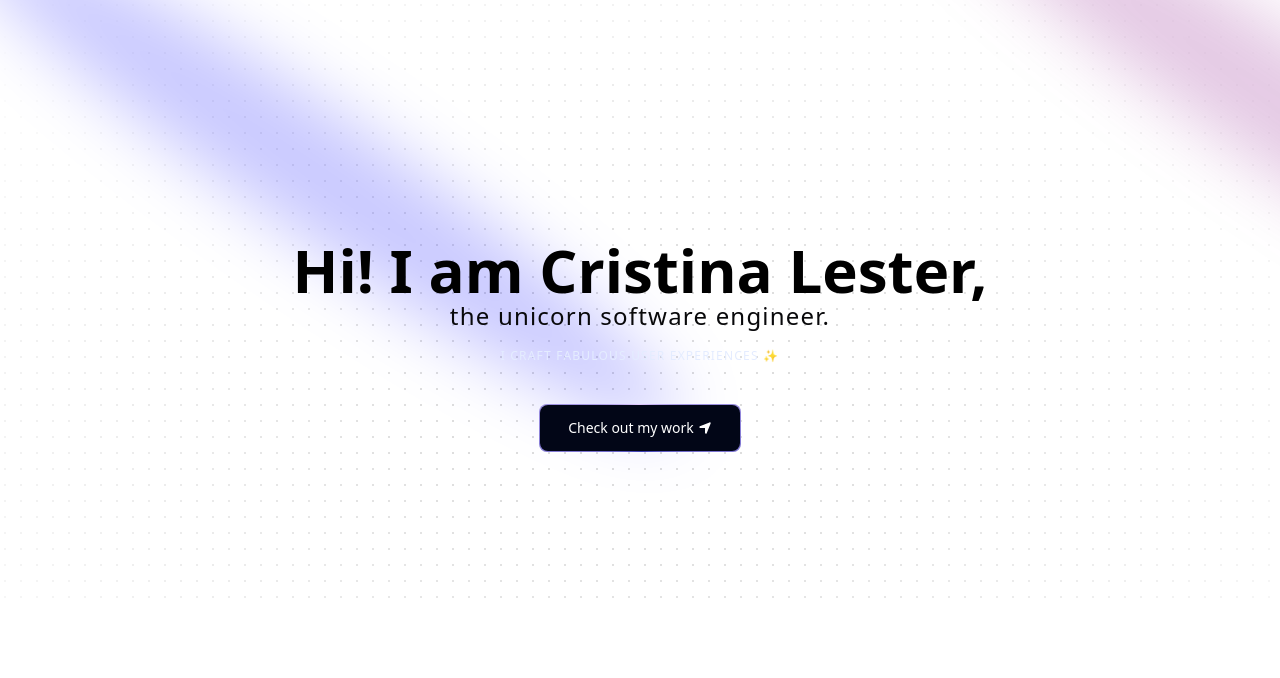
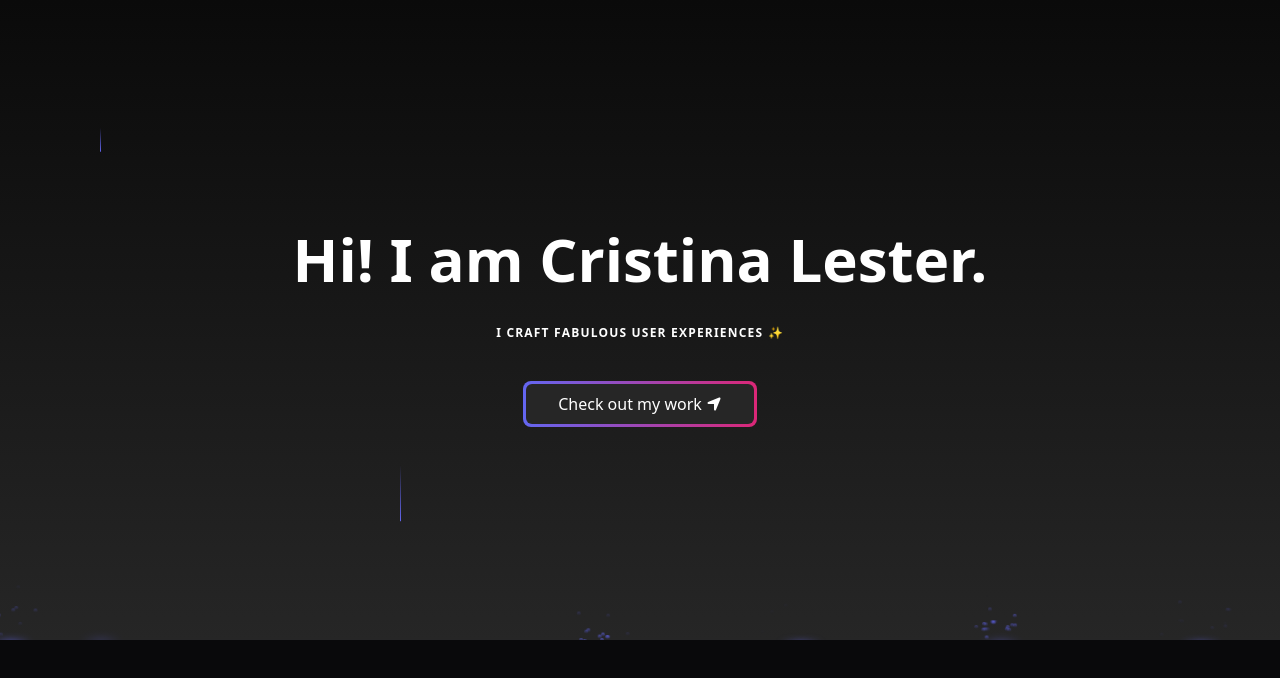
Before and after one commit to MichiyoYo/next-portfolio, a Next.js app: page / in a window 1280 px wide. Shown: the top 678 px of the page. Built offline with nearby package versions, Linux system fonts and the light colour scheme.

Commit message:
changed background

```diff
--- a/app/layout.tsx
+++ b/app/layout.tsx
@@ -30,7 +30,7 @@ export default function RootLayout({
       >
         <ThemeProvider
           attribute='class'
-          defaultTheme='system'
+          defaultTheme='dark'
           enableSystem
           disableTransitionOnChange
         >
--- a/app/page.tsx
+++ b/app/page.tsx
@@ -1,8 +1,11 @@
+import { NAV_ITEMS } from '@/components/constants';
 import { Hero } from '@/components/Hero';
+import { FloatingNav } from '@/components/ui/FloatingNav';
 
 export default function Home() {
   return (
-    <main className='relative bg-black-100 flex justify-center items-center flex-col overflow-hidden mx-auto sm:px-10 px-5'>
+    <main className='relative bg-black-100 flex justify-center items-center flex-col overflow-hidden mx-auto '>
+      <FloatingNav navItems={NAV_ITEMS} />
       <Hero />
     </main>
   );
--- a/components/Hero.tsx
+++ b/components/Hero.tsx
@@ -1,47 +1,32 @@
 import { FaLocationArrow } from 'react-icons/fa6';
 
-// import MagicButton from './MagicButton';
-import { Spotlight } from './ui/Spotlight';
 import { TextGenerateEffect } from './ui/TextGenerateEffect';
-import { DotBackground } from './ui/DotBackground';
 import { MagicButton } from './ui/MagicButton';
+import { BackgroundBeamsWithCollision } from './ui/ExplodingBeams';
 
 export const Hero = () => {
   return (
-    <div className='pb-20 pt-36'>
-      <div>
-        <Spotlight
-          className='-top-40 -left-10 md:-left-32 md:-top-20 h-screen'
-          fill='white'
-        />
-        <Spotlight
-          className='h-[80vh] w-[50vw] top-10 left-full'
-          fill='purple'
-        />
-        <Spotlight className='left-80 top-28 h-[80vh] w-[50vw]' fill='blue' />
-      </div>
-
-      <DotBackground />
-
-      <div className='flex justify-center relative my-20 z-10'>
+    <BackgroundBeamsWithCollision>
+      <div className='flex justify-center relative z-10'>
         <div className='max-w-[89vw] md:max-w-2xl lg:max-w-[60vw] flex flex-col items-center justify-center'>
           <h1>
             <TextGenerateEffect
-              words='Hi! I am Cristina Lester,'
+              words='Hi! I am Cristina Lester.'
               className='text-center text-[40px] md:text-5xl lg:text-6xl'
             />
-            <span className='block text-center md:tracking-wider mb-4 text-sm md:text-lg lg:text-2xl'>
-              the unicorn software engineer.
-            </span>
           </h1>
-          <h2 className='mb-10 uppercase tracking-widest text-xs text-center text-blue-100 max-w-80'>
-            I craft fabulous user experiences ✨
+          <h2 className='my-5'>
+            <TextGenerateEffect
+              words=' I craft fabulous user experiences ✨'
+              className=' uppercase tracking-widest text-xs text-center text-blue-100 max-w-80'
+              duration={3}
+            />
           </h2>
-          <a href='#about'>
+          <a href='#about' className='block mt-5'>
             <MagicButton title='Check out my work' icon={<FaLocationArrow />} />
           </a>
         </div>
       </div>
-    </div>
+    </BackgroundBeamsWithCollision>
   );
 };
--- /dev/null
+++ b/components/constants.ts
@@ -0,0 +1,18 @@
+export const NAV_ITEMS = [
+  {
+    name: 'Home',
+    link: '/',
+  },
+  {
+    name: 'About',
+    link: '/about',
+  },
+  {
+    name: 'Projects',
+    link: '/projects',
+  },
+  {
+    name: 'Contact',
+    link: '/contact',
+  },
+];
--- /dev/null
+++ b/components/ui/ExplodingBeams.tsx
@@ -0,0 +1,259 @@
+'use client';
+import { cn } from '@/lib/utils';
+import { motion, AnimatePresence } from 'framer-motion';
+import React, { useRef, useState, useEffect } from 'react';
+
+export const BackgroundBeamsWithCollision = ({
+  children,
+  className,
+}: {
+  children: React.ReactNode;
+  className?: string;
+}) => {
+  const containerRef = useRef<HTMLDivElement>(null);
+  const parentRef = useRef<HTMLDivElement>(null);
+
+  const beams = [
+    {
+      initialX: 10,
+      translateX: 10,
+      duration: 7,
+      repeatDelay: 3,
+      delay: 2,
+    },
+    {
+      initialX: 600,
+      translateX: 600,
+      duration: 3,
+      repeatDelay: 3,
+      delay: 4,
+    },
+    {
+      initialX: 100,
+      translateX: 100,
+      duration: 7,
+      repeatDelay: 7,
+      className: 'h-6',
+    },
+    {
+      initialX: 400,
+      translateX: 400,
+      duration: 5,
+      repeatDelay: 14,
+      delay: 4,
+    },
+    {
+      initialX: 800,
+      translateX: 800,
+      duration: 11,
+      repeatDelay: 2,
+      className: 'h-20',
+    },
+    {
+      initialX: 1000,
+      translateX: 1000,
+      duration: 4,
+      repeatDelay: 2,
+      className: 'h-12',
+    },
+    {
+      initialX: 1200,
+      translateX: 1200,
+      duration: 6,
+      repeatDelay: 4,
+      delay: 2,
+      className: 'h-6',
+    },
+  ];
+
+  return (
+    <div
+      ref={parentRef}
+      className={cn(
+        'h-96 md:h-[40rem] bg-gradient-to-b from-white to-neutral-100 dark:from-neutral-950 dark:to-neutral-800 relative flex items-center w-full justify-center overflow-hidden',
+        // h-screen if you want bigger
+        className
+      )}
+    >
+      {beams.map((beam) => (
+        <CollisionMechanism
+          key={beam.initialX + 'beam-idx'}
+          beamOptions={beam}
+          containerRef={containerRef}
+          parentRef={parentRef}
+        />
+      ))}
+
+      {children}
+      <div
+        ref={containerRef}
+        className='absolute bottom-0 bg-neutral-100 w-full inset-x-0 pointer-events-none'
+        style={{
+          boxShadow:
+            '0 0 24px rgba(34, 42, 53, 0.06), 0 1px 1px rgba(0, 0, 0, 0.05), 0 0 0 1px rgba(34, 42, 53, 0.04), 0 0 4px rgba(34, 42, 53, 0.08), 0 16px 68px rgba(47, 48, 55, 0.05), 0 1px 0 rgba(255, 255, 255, 0.1) inset',
+        }}
+      ></div>
+    </div>
+  );
+};
+
+const CollisionMechanism = React.forwardRef<
+  HTMLDivElement,
+  {
+    containerRef: React.RefObject<HTMLDivElement | null>;
+    parentRef: React.RefObject<HTMLDivElement | null>;
+    beamOptions?: {
+      initialX?: number;
+      translateX?: number;
+      initialY?: number;
+      translateY?: number;
+      rotate?: number;
+      className?: string;
+      duration?: number;
+      delay?: number;
+      repeatDelay?: number;
+    };
+  }
+>(({ parentRef, containerRef, beamOptions = {} }) => {
+  const beamRef = useRef<HTMLDivElement>(null);
+  const [collision, setCollision] = useState<{
+    detected: boolean;
+    coordinates: { x: number; y: number } | null;
+  }>({
+    detected: false,
+    coordinates: null,
+  });
+  const [beamKey, setBeamKey] = useState(0);
+  const [cycleCollisionDetected, setCycleCollisionDetected] = useState(false);
+
+  useEffect(() => {
+    const checkCollision = () => {
+      if (
+        beamRef.current &&
+        containerRef.current &&
+        parentRef.current &&
+        !cycleCollisionDetected
+      ) {
+        const beamRect = beamRef.current.getBoundingClientRect();
+        const containerRect = containerRef.current.getBoundingClientRect();
+        const parentRect = parentRef.current.getBoundingClientRect();
+
+        if (beamRect.bottom >= containerRect.top) {
+          const relativeX =
+            beamRect.left - parentRect.left + beamRect.width / 2;
+          const relativeY = beamRect.bottom - parentRect.top;
+
+          setCollision({
+            detected: true,
+            coordinates: {
+              x: relativeX,
+              y: relativeY,
+            },
+          });
+          setCycleCollisionDetected(true);
+        }
+      }
+    };
+
+    const animationInterval = setInterval(checkCollision, 50);
+
+    return () => clearInterval(animationInterval);
+  }, [cycleCollisionDetected, containerRef]);
+
+  useEffect(() => {
+    if (collision.detected && collision.coordinates) {
+      setTimeout(() => {
+        setCollision({ detected: false, coordinates: null });
+        setCycleCollisionDetected(false);
+      }, 2000);
+
+      setTimeout(() => {
+        setBeamKey((prevKey) => prevKey + 1);
+      }, 2000);
+    }
+  }, [collision]);
+
+  return (
+    <>
+      <motion.div
+        key={beamKey}
+        ref={beamRef}
+        animate='animate'
+        initial={{
+          translateY: beamOptions.initialY || '-200px',
+          translateX: beamOptions.initialX || '0px',
+          rotate: beamOptions.rotate || 0,
+        }}
+        variants={{
+          animate: {
+            translateY: beamOptions.translateY || '1800px',
+            translateX: beamOptions.translateX || '0px',
+            rotate: beamOptions.rotate || 0,
+          },
+        }}
+        transition={{
+          duration: beamOptions.duration || 8,
+          repeat: Infinity,
+          repeatType: 'loop',
+          ease: 'linear',
+          delay: beamOptions.delay || 0,
+          repeatDelay: beamOptions.repeatDelay || 0,
+        }}
+        className={cn(
+          'absolute left-0 top-20 m-auto h-14 w-px rounded-full bg-gradient-to-t from-indigo-500 via-purple-500 to-transparent',
+          beamOptions.className
+        )}
+      />
+      <AnimatePresence>
+        {collision.detected && collision.coordinates && (
+          <Explosion
+            key={`${collision.coordinates.x}-${collision.coordinates.y}`}
+            className=''
+            style={{
+              left: `${collision.coordinates.x}px`,
+              top: `${collision.coordinates.y}px`,
+              transform: 'translate(-50%, -50%)',
+            }}
+          />
+        )}
+      </AnimatePresence>
+    </>
+  );
+});
+
+CollisionMechanism.displayName = 'CollisionMechanism';
+
+const Explosion = ({ ...props }: React.HTMLProps<HTMLDivElement>) => {
+  const spans = Array.from({ length: 20 }, (_, index) => ({
+    id: index,
+    initialX: 0,
+    initialY: 0,
+    directionX: Math.floor(Math.random() * 80 - 40),
+    directionY: Math.floor(Math.random() * -50 - 10),
+  }));
+
+  return (
+    <div {...props} className={cn('absolute z-50 h-2 w-2', props.className)}>
+      <motion.div
+        initial={{ opacity: 0 }}
+        animate={{ opacity: 1 }}
+        exit={{ opacity: 0 }}
+        transition={{ duration: 1.5, ease: 'easeOut' }}
+        className='absolute -inset-x-10 top-0 m-auto h-2 w-10 rounded-full bg-gradient-to-r from-transparent via-indigo-500 to-transparent blur-sm'
+      ></motion.div>
+      {spans.map((span) => (
+        <motion.span
+          key={span.id}
+          initial={{ x: span.initialX, y: span.initialY, opacity: 1 }}
+          animate={{
+            x: span.directionX,
+            y: span.directionY,
+            opacity: 0,
+          }}
+          transition={{ duration: Math.random() * 1.5 + 0.5, ease: 'easeOut' }}
+          className='absolute h-1 w-1 rounded-full bg-gradient-to-b from-indigo-500 to-purple-500'
+        />
+      ))}
+    </div>
+  );
+};
--- a/components/ui/Navbar.tsx
+++ b/components/ui/FloatingNav.tsx
@@ -16,7 +16,7 @@ export const FloatingNav = ({
   navItems: {
     name: string;
     link: string;
-    icon?: JSX.Element;
+    icon?: React.ReactNode;
   }[];
   className?: string;
 }) => {
--- a/components/ui/MagicButton.tsx
+++ b/components/ui/MagicButton.tsx
@@ -6,14 +6,11 @@ interface MagicButtonProps {
 
 export function MagicButton({ title, icon, onClick }: MagicButtonProps) {
   return (
-    <button
-      onClick={onClick}
-      className='relative inline-flex h-12 overflow-hidden rounded-lg p-[1px] focus:outline-none focus:ring-2 focus:ring-slate-400 focus:ring-offset-2 focus:ring-offset-slate-50'
-    >
-      <span className='absolute inset-[-1000%] animate-[spin_2s_linear_infinite] bg-[conic-gradient(from_90deg_at_50%_50%,#E2CBFF_0%,#393BB2_50%,#E2CBFF_100%)]' />
-      <span className='gap-1 inline-flex h-full w-full cursor-pointer items-center justify-center rounded-lg bg-slate-950 px-7 py-1 text-sm font-medium text-white backdrop-blur-3xl'>
+    <button className='p-[3px] relative' onClick={onClick}>
+      <div className='absolute inset-0 bg-gradient-to-r from-indigo-500 to-pink-600 rounded-lg' />
+      <div className='inline-flex h-full w-full gap-1 cursor-pointer items-center px-8 py-2  bg-neutral-800 rounded-[6px]  relative group transition duration-200 text-white hover:bg-transparent'>
         {title} {icon}
-      </span>
+      </div>
     </button>
   );
 }
```
Also changed, not shown: components/ui/BackgroundGradientAnimation.tsx (renamed from components/ui/bg-gradient-animation.tsx).
